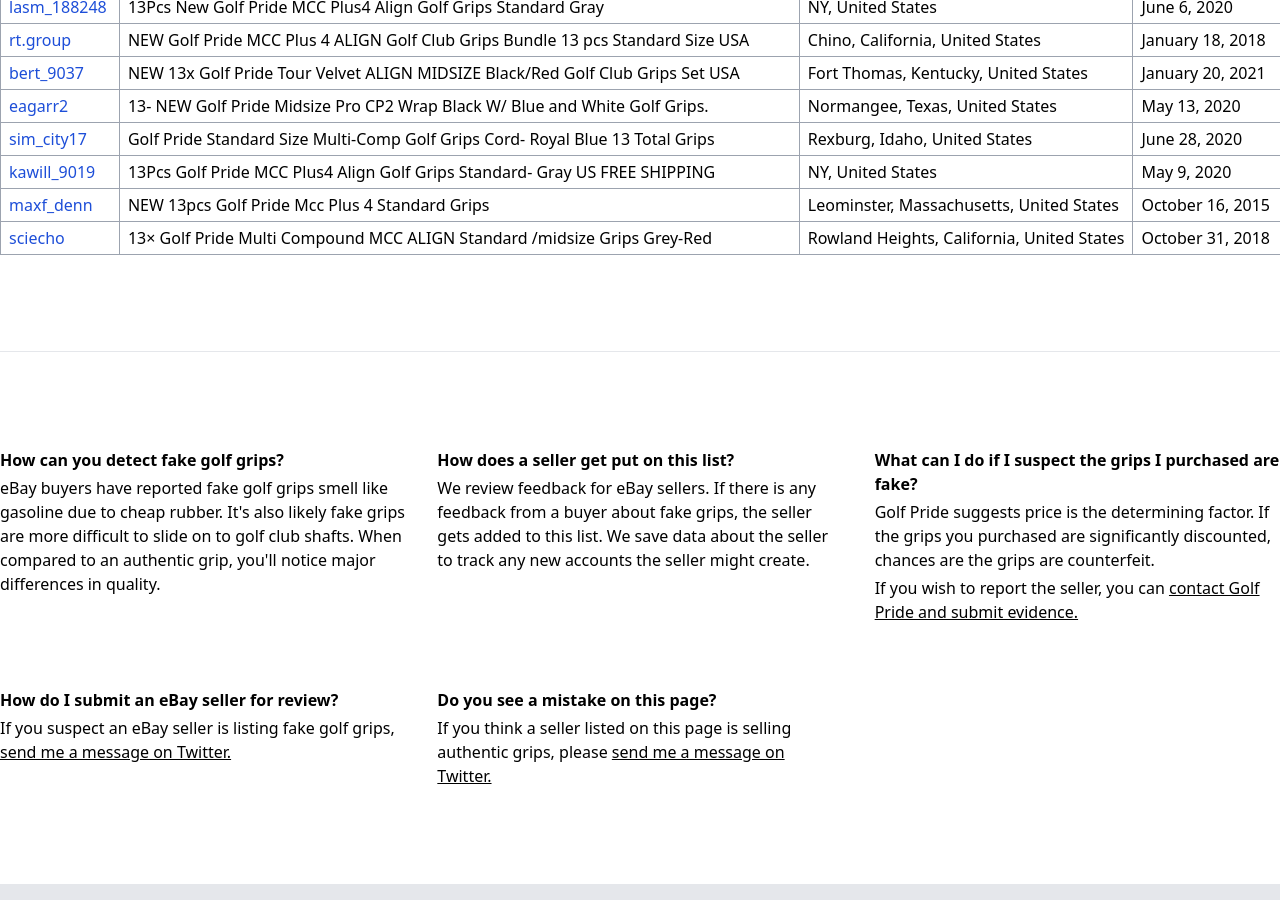
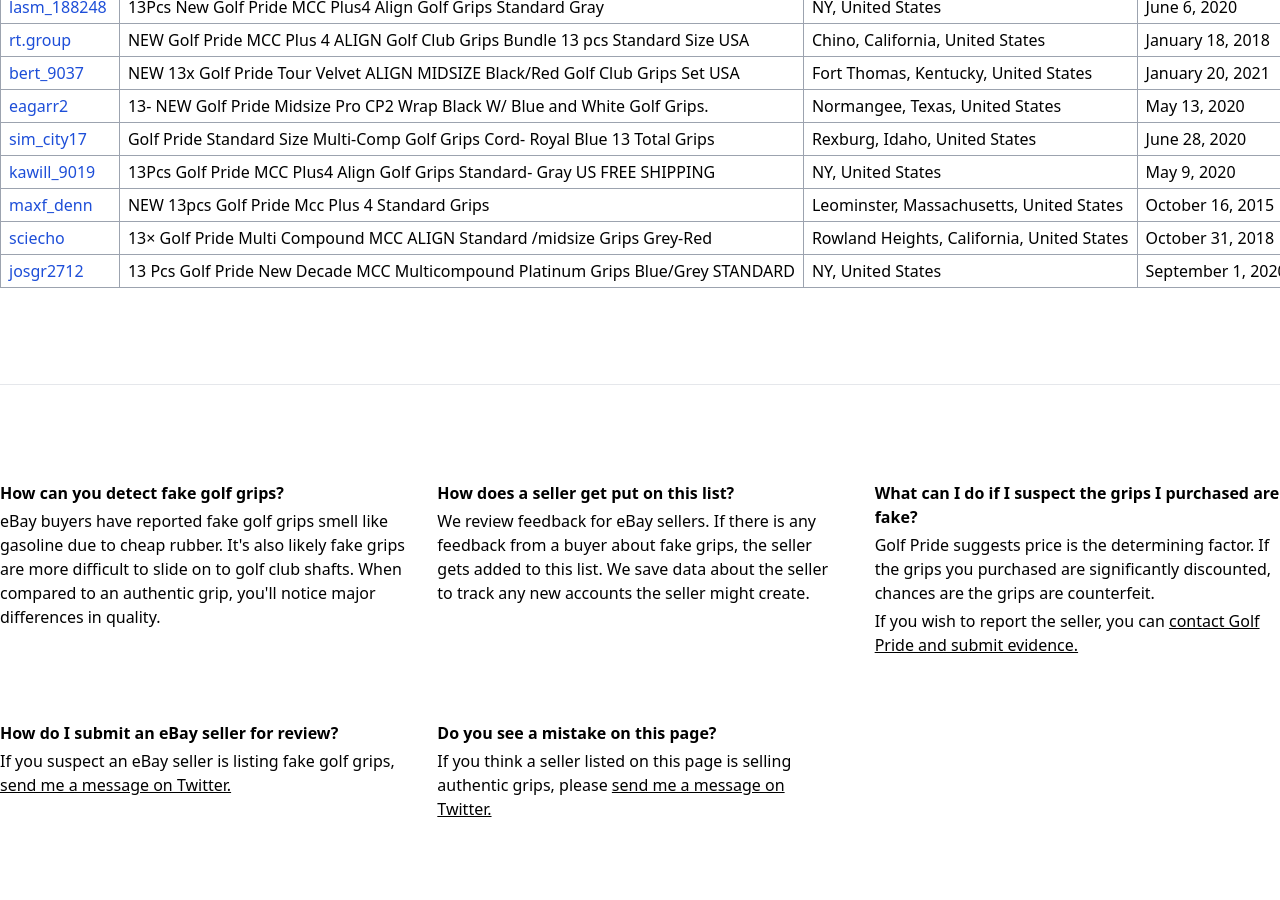
Before and after one commit to djhopper01/fakegolfgrips, a Jekyll site: the page built from docs/index.html, in a window 1280 px wide and 900 px high, scrolled down 680 px. Built offline with Jekyll 4.4.1, drawn with Linux system fonts in a browser that asks for light colours; comment, search, counter and statistics services are not loaded.

Commit message:
Update sellers.yml

```diff
--- a/docs/_data/sellers.yml
+++ b/docs/_data/sellers.yml
@@ -150,3 +150,10 @@
   title: 13× Golf Pride Multi Compound MCC ALIGN Standard /midsize Grips Grey-Red
   price: $68.00
   created_on: October 31, 2018
+
+- username: josgr2712
+  profile: https://www.ebay.com/usr/josgr2712
+  location: NY, United States
+  title: 13 Pcs Golf Pride New Decade MCC Multicompound Platinum Grips Blue/Grey STANDARD
+  price: $69.99
+  created_on: September 1, 2020
```
